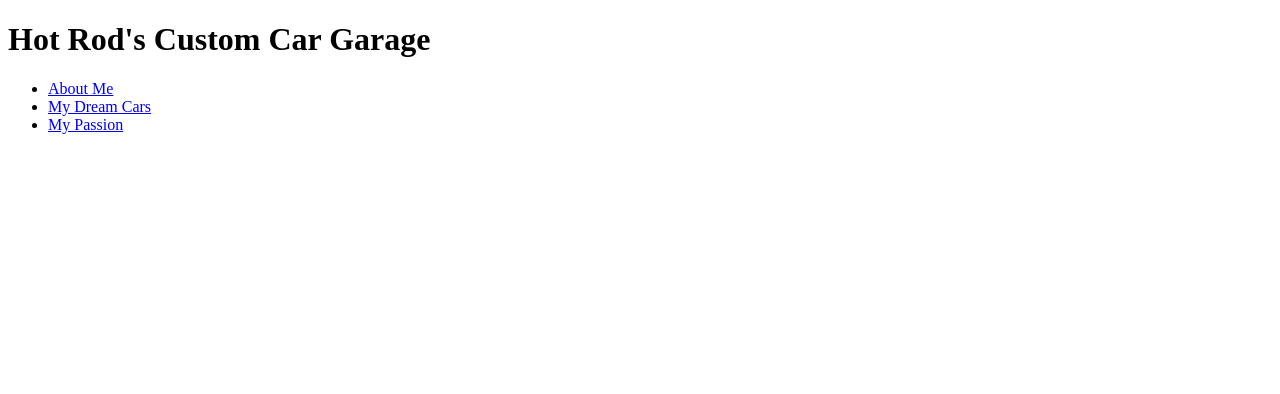
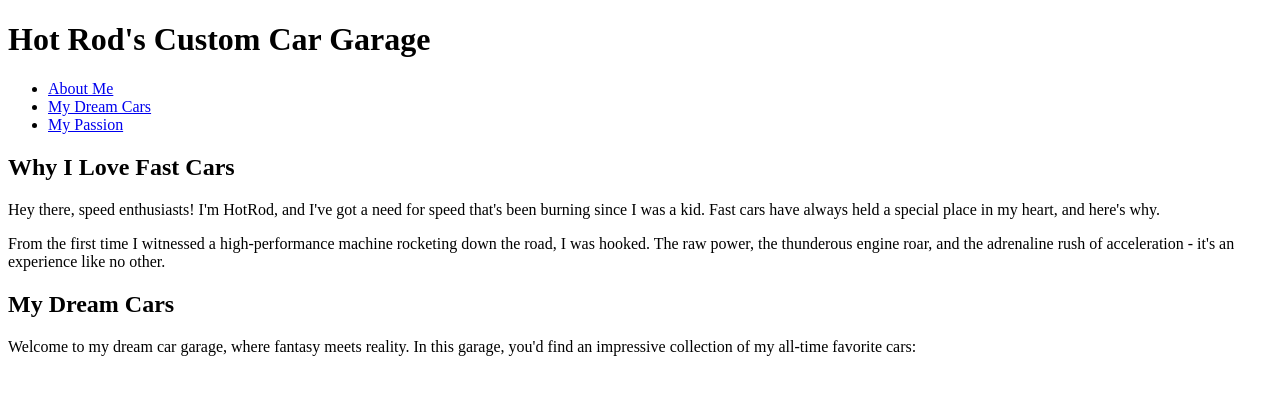
Before and after one commit to LaunchCodeAllhubs/js-assignment-4-html-me-something-CodeRod1, a website: page index.html in a window 1280 px wide. Drawn offline with Linux system fonts and the light colour scheme.

```diff
--- a/index.html
+++ b/index.html
@@ -14,7 +14,30 @@
         </ul>
       </nav>
     </header>
-    <main></main>
+    <main>
+      <section id="about">
+        <h2>Why I Love Fast Cars</h2>
+        <p>
+          Hey there, speed enthusiasts! I'm HotRod, and I've got a need for
+          speed that's been burning since I was a kid. Fast cars have always
+          held a special place in my heart, and here's why.
+        </p>
+        <p>
+          From the first time I witnessed a high-performance machine rocketing
+          down the road, I was hooked. The raw power, the thunderous engine
+          roar, and the adrenaline rush of acceleration - it's an experience
+          like no other.
+        </p>
+      </section>
+      <section id="garage">
+        <h2>My Dream Cars</h2>
+        <p>
+          Welcome to my dream car garage, where fantasy meets reality. In this
+          garage, you'd find an impressive collection of my all-time favorite
+          cars:
+        </p>
+      </section>
+    </main>
     <!-- Write your HTML in this file! -->
   </body>
 </html>
```
Also changed, not shown: images/bmw x6.jpg (added), images/c8.jpg (added), images/classic 2.jpg (added), images/classic.jpg (added), images/hellcat.jpg (added), images/hot-rod-power-tour.jpg (added), images/jeep trackhawk.jpg (added), images/lambo.jpg (added), images/mclaren.jpg (added), images/rim.jpg (added), images/urus.jpg (added).
